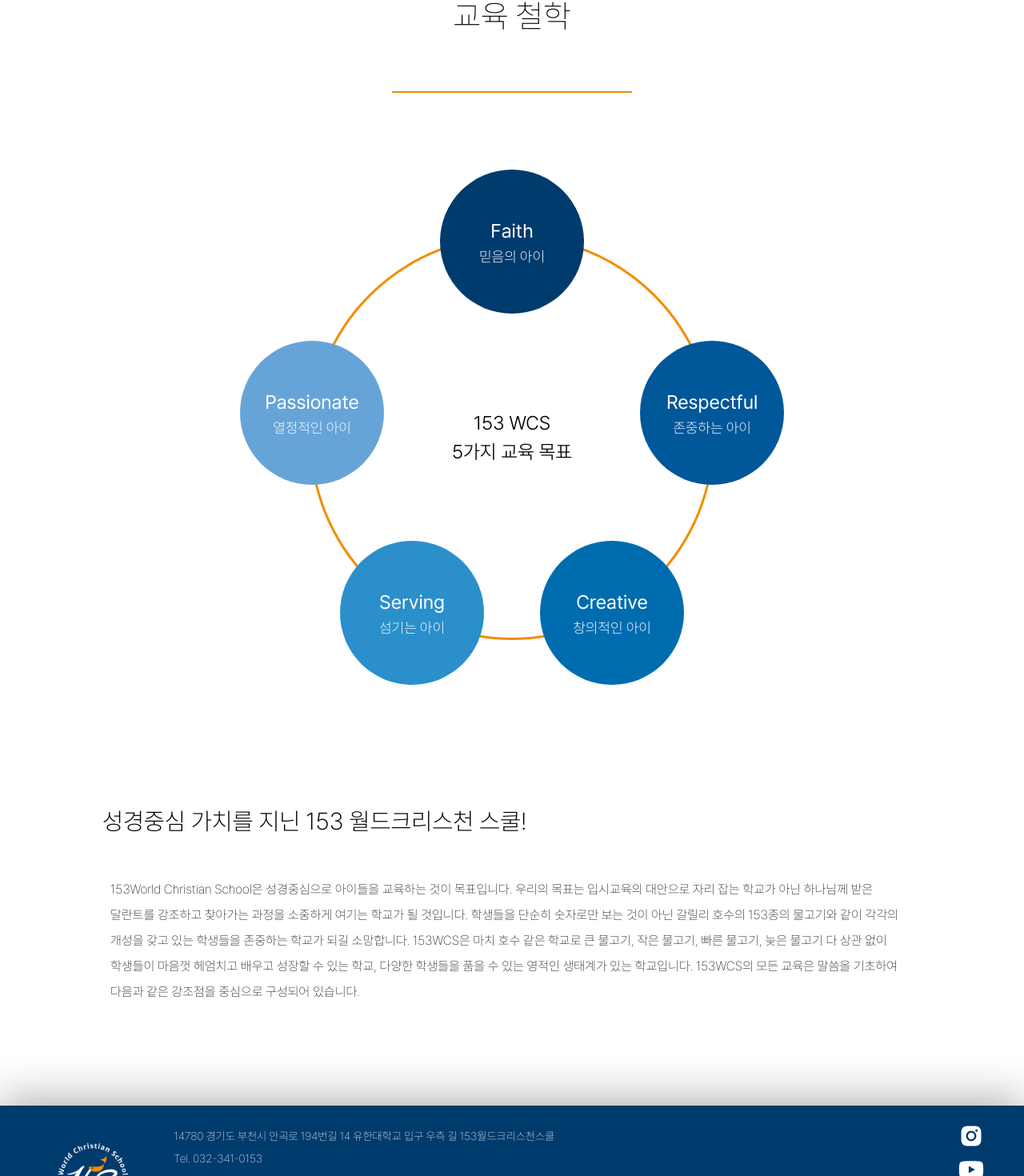
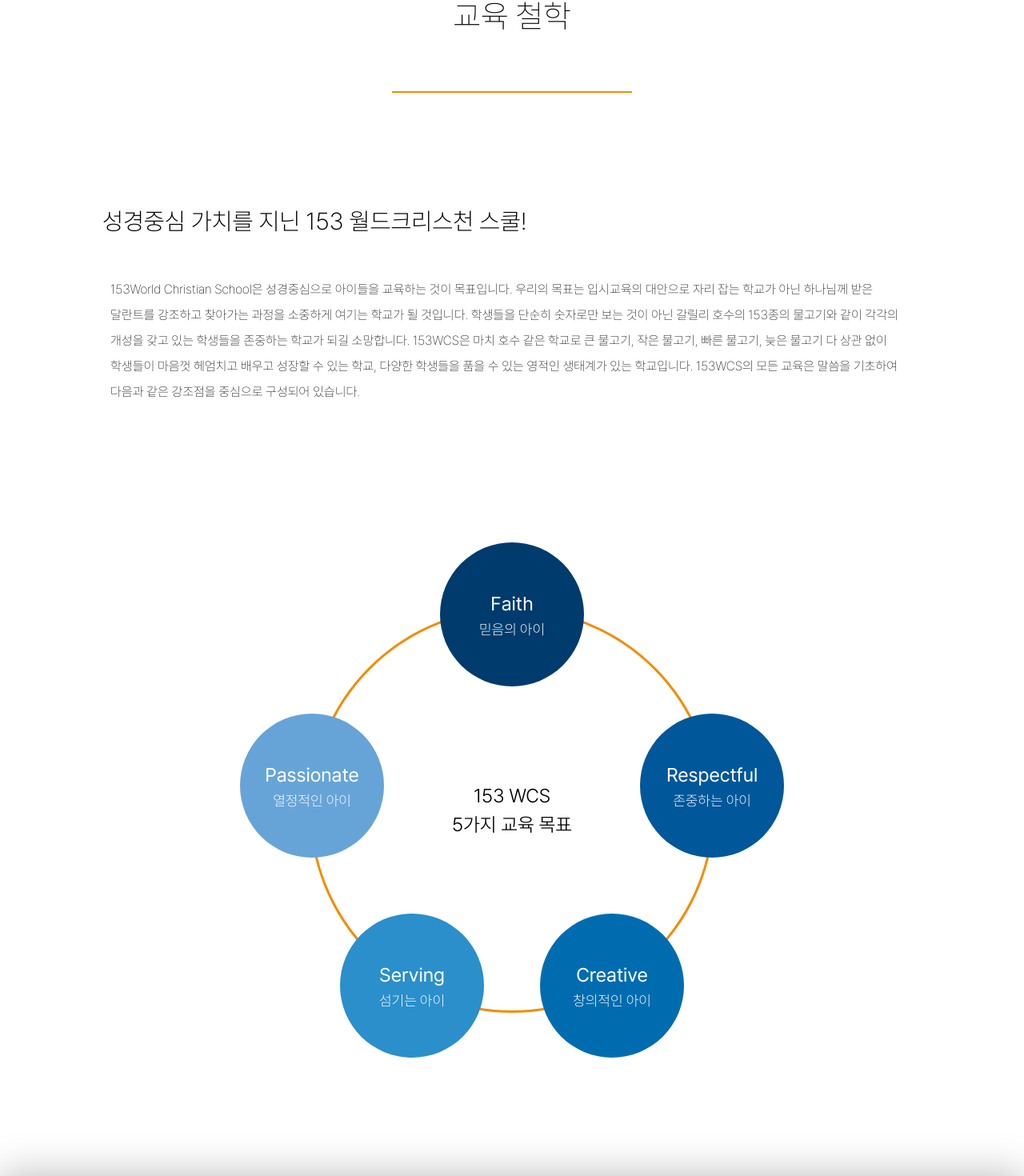
Before and after one commit to sieuniii/153wcs, a React (Vite) app: page /page/education in a window 1280 px wide. Shown: the part 464-1934 px from the top of the page at 80% size. Built offline with nearby package versions, Linux system fonts and the light colour scheme.

Commit message:
[fe][fix] 요구사항 반영 수정 : description과 Circle 순서 바꿈

```diff
--- a/src/pages/education/Philosophy.module.css
+++ b/src/pages/education/Philosophy.module.css
@@ -14,13 +14,14 @@
   width: 500px;
   height: 500px;
   margin: 50px auto;
+  margin-bottom: 150px;
 }
 
 .descriptionSection {
   width: 80%;
   line-height: 2;
   text-align: start;
-  padding-top: 150px;
+  padding-bottom: 150px;
 
   .subTitle {
     font-family: var(--font-extralight);
@@ -48,10 +49,13 @@
     width: 80%;
     line-height: 2;
     text-align: start;
-    padding-top: 50px;
+    padding-bottom: 50px;
 
     .subTitle {
       font-size: 24px;
+
+      margin: 0; /* p 태그의 기본 margin 제거 */
+      padding-left: 10px;
     }
   }
 }
--- a/src/pages/education/PhilosophyPage.jsx
+++ b/src/pages/education/PhilosophyPage.jsx
@@ -11,6 +11,23 @@
       <BackgroundComponent image={image1} />
       <div className={styles.contentSection}>
         <TitleComponent text="교육 철학" />
+        <div className={styles.descriptionSection}>
+          <p className={styles.subTitle}>
+            성경중심 가치를 지닌 153 월드크리스천 스쿨!
+          </p>{" "}
+          <p className={styles.content}>
+            153World Christian School은 성경중심으로 아이들을 교육하는 것이
+            목표입니다. 우리의 목표는 입시교육의 대안으로 자리 잡는 학교가 아닌
+            하나님께 받은 달란트를 강조하고 찾아가는 과정을 소중하게 여기는
+            학교가 될 것입니다. 학생들을 단순히 숫자로만 보는 것이 아닌 갈릴리
+            호수의 153종의 물고기와 같이 각각의 개성을 갖고 있는 학생들을
+            존중하는 학교가 되길 소망합니다. 153WCS은 마치 호수 같은 학교로 큰
+            물고기, 작은 물고기, 빠른 물고기, 늦은 물고기 다 상관 없이 학생들이
+            마음껏 헤엄치고 배우고 성장할 수 있는 학교, 다양한 학생들을 품을 수
+            있는 영적인 생태계가 있는 학교입니다. 153WCS의 모든 교육은 말씀을
+            기초하여 다음과 같은 강조점을 중심으로 구성되어 있습니다.
+          </p>
+        </div>
         <div className={styles.circleContainer}>
           <CircleComponent
             title="153 WCS"
@@ -43,23 +60,6 @@
             position="top-left"
           />
         </div>
-        <div className={styles.descriptionSection}>
-          <p className={styles.subTitle}>
-            성경중심 가치를 지닌 153 월드크리스천 스쿨!
-          </p>{" "}
-          <p className={styles.content}>
-            153World Christian School은 성경중심으로 아이들을 교육하는 것이
-            목표입니다. 우리의 목표는 입시교육의 대안으로 자리 잡는 학교가 아닌
-            하나님께 받은 달란트를 강조하고 찾아가는 과정을 소중하게 여기는
-            학교가 될 것입니다. 학생들을 단순히 숫자로만 보는 것이 아닌 갈릴리
-            호수의 153종의 물고기와 같이 각각의 개성을 갖고 있는 학생들을
-            존중하는 학교가 되길 소망합니다. 153WCS은 마치 호수 같은 학교로 큰
-            물고기, 작은 물고기, 빠른 물고기, 늦은 물고기 다 상관 없이 학생들이
-            마음껏 헤엄치고 배우고 성장할 수 있는 학교, 다양한 학생들을 품을 수
-            있는 영적인 생태계가 있는 학교입니다. 153WCS의 모든 교육은 말씀을
-            기초하여 다음과 같은 강조점을 중심으로 구성되어 있습니다.
-          </p>
-        </div>
       </div>
     </>
   );
```
